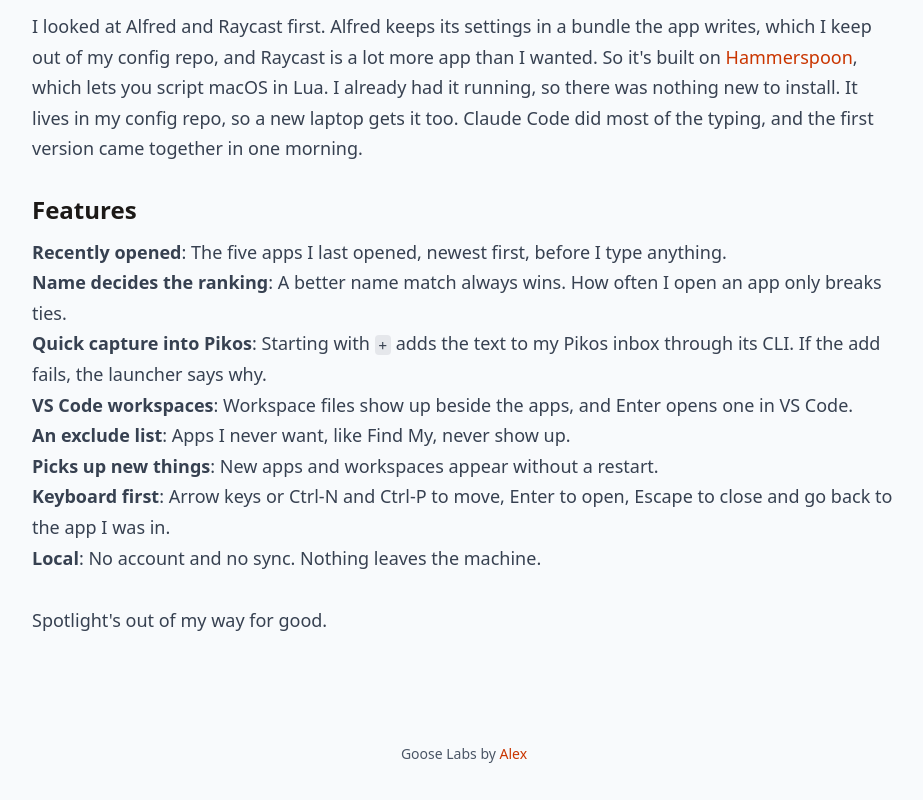
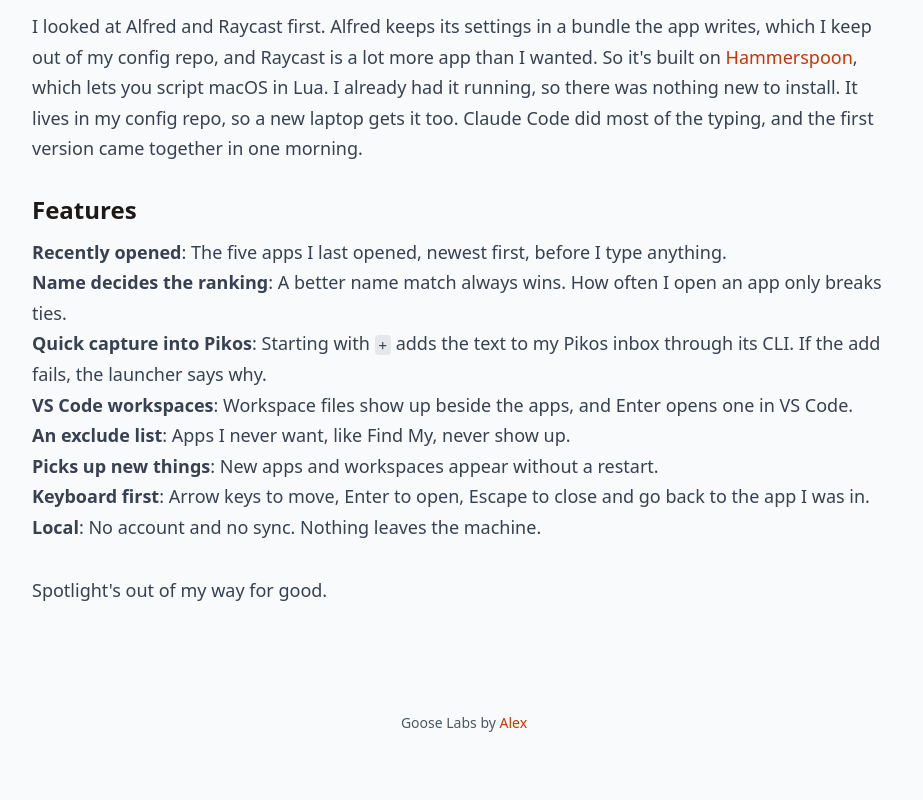
Before and after one commit to Alex-AK/goose-labs, an Astro site: page /project/replacing-spotlight in a window 1280 px wide. Shown: the part 1702-2502 px from the top of the page, without its empty margins (176-1099 px from the left). After the commit the page ends 2471 px from the top, so only its background shows below. Built offline with nearby package versions, Linux system fonts and the light colour scheme; Astro itself is replaced by a stand-in of ours.

Commit message:
docs: list only arrow keys for moving in the spotlight post

```diff
--- a/src/content/project/replacing-spotlight.mdx
+++ b/src/content/project/replacing-spotlight.mdx
@@ -32,7 +32,7 @@
 - **VS Code workspaces**: Workspace files show up beside the apps, and Enter opens one in VS Code.
 - **An exclude list**: Apps I never want, like Find My, never show up.
 - **Picks up new things**: New apps and workspaces appear without a restart.
-- **Keyboard first**: Arrow keys or Ctrl-N and Ctrl-P to move, Enter to open, Escape to close and go back to the app I was in.
+- **Keyboard first**: Arrow keys to move, Enter to open, Escape to close and go back to the app I was in.
 - **Local**: No account and no sync. Nothing leaves the machine.
 
 Spotlight's out of my way for good.
```
